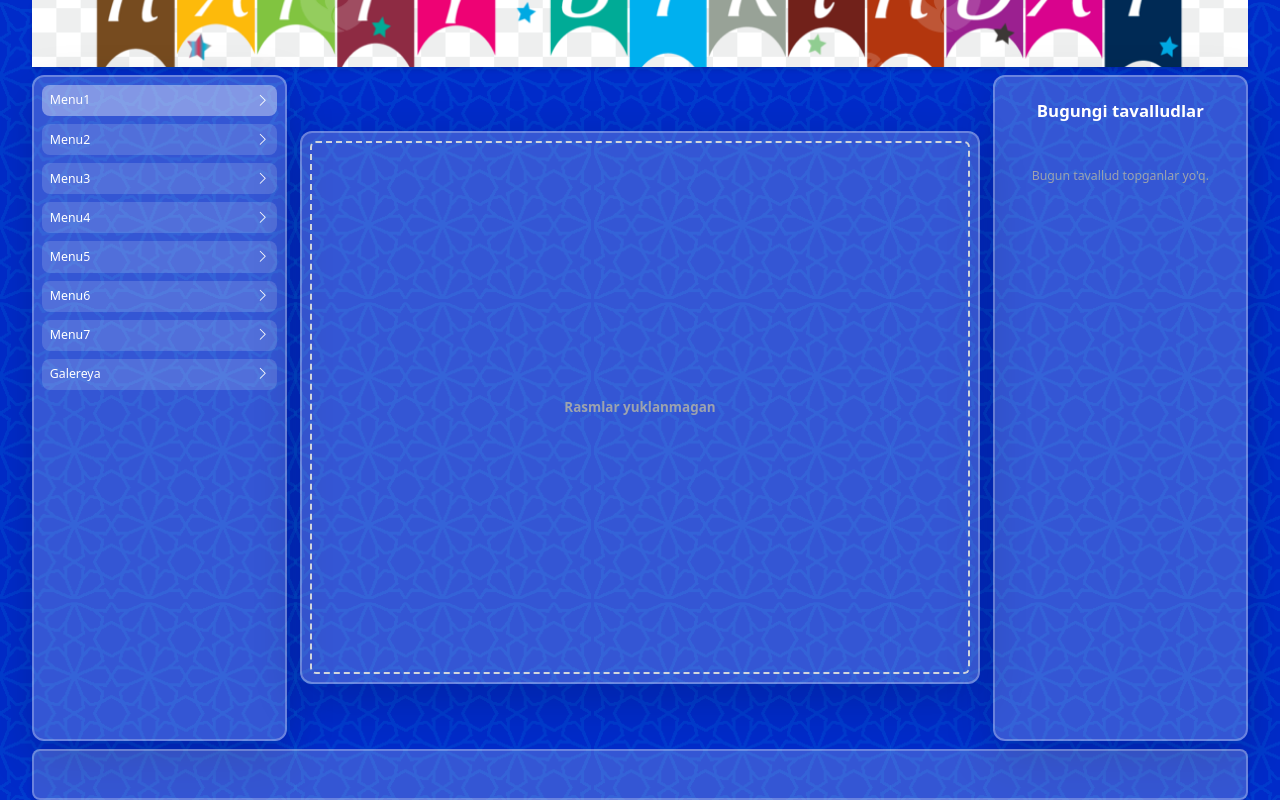
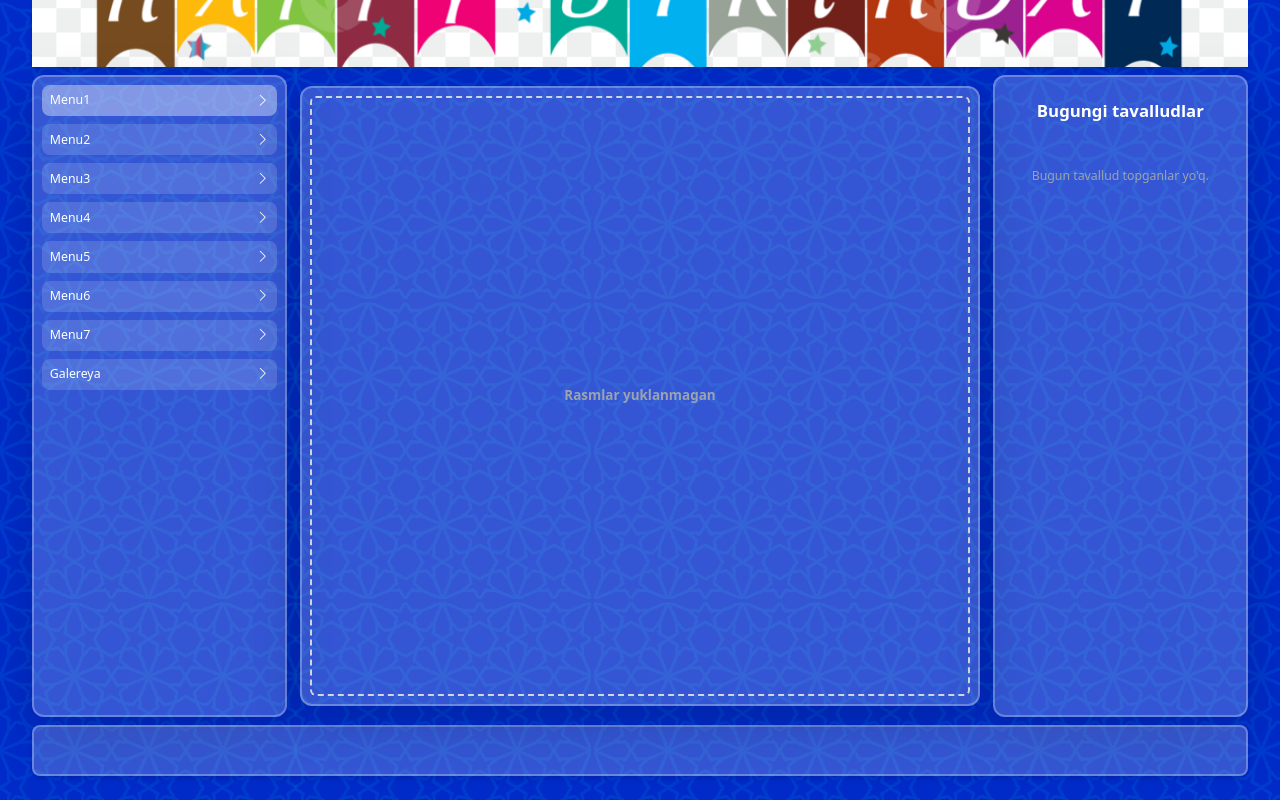
Before and after one commit to Shukurulla/birdth, a React (Vite) app: page / in a window 1280 px wide. Built offline with nearby package versions, Linux system fonts and the light colour scheme.

Commit message:
change background image

```diff
--- a/src/App.jsx
+++ b/src/App.jsx
@@ -368,7 +368,7 @@ const App = () => {
       return (
         <div
           className="w-full flex items-center justify-center"
-          style={{ height: `${Math.round(800 * scale)}px` }}
+          style={{ height: `${Math.round(900 * scale)}px` }}
         >
           <div
             className="font-semibold text-gray-500"
@@ -385,7 +385,7 @@ const App = () => {
         <div
           className="w-full flex items-center justify-center text-gray-400 font-semibold border-2 border-dashed border-gray-300 rounded-md"
           style={{
-            height: `${Math.round(800 * scale)}px`,
+            height: `${Math.round(900 * scale)}px`,
             fontSize: `${getFontSize(1.2)}rem`,
           }}
         >
@@ -778,7 +778,7 @@ const App = () => {
   }, []);
 
   return (
-    <>
+    <div className="">
       <Routes>
         <Route
           path="/"
@@ -787,7 +787,7 @@ const App = () => {
               className="mx-auto"
               style={{
                 width: "95%",
-                height: "100vh",
+                height: "99vh",
                 display: "flex",
                 flexDirection: "column",
               }}
@@ -828,23 +828,29 @@ const App = () => {
                   {renderGreetingCard}
                 </div>
               </div>
+              <div className="pb-2">
                 <footer
-                className="text-center py-3 border rounded-lg text-white shadow-md mt-2"
+                  className="text-center py-3 border rounded-lg text-white shadow-md my-2"
                   style={{ fontSize: `${getFontSize(1.2)}rem` }}
                 >
                   <div className="w-[90%] mx-auto">
-                  <marquee behavior="scroll" direction="left" scrollamount="5">
+                    <marquee
+                      behavior="scroll"
+                      direction="left"
+                      scrollamount="5"
+                    >
                       {ad?.adText}
                     </marquee>
                   </div>
                 </footer>
+              </div>
             </div>
           }
         />
         <Route path="/admin" element={<Admin />} />
         <Route path="/ad" element={<Ad />} />
       </Routes>
-    </>
+    </div>
   );
 };
 
```
Lines whose indentation alone changed are shown as unchanged.
